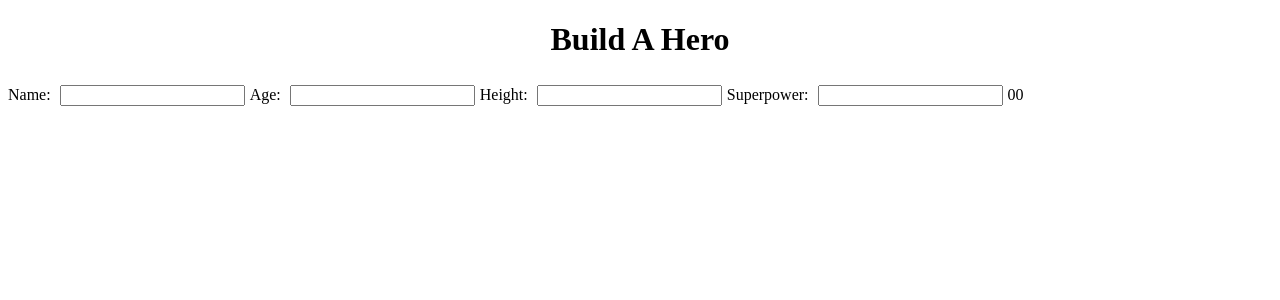
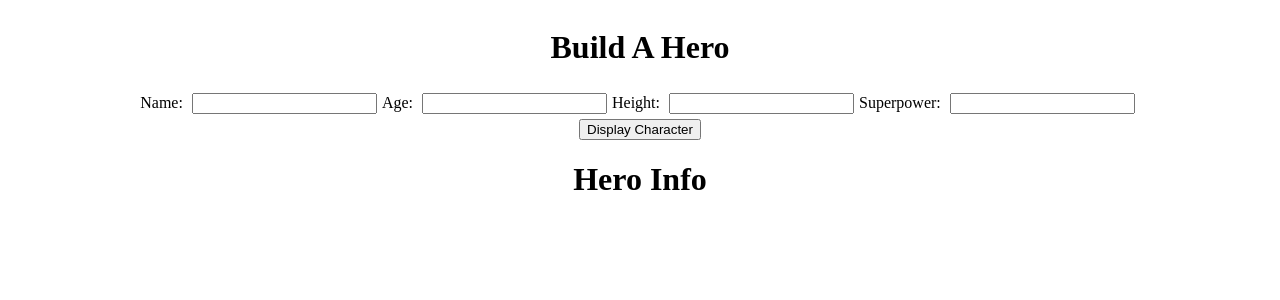
Before and after one commit to NjeriMuchiri/reactpractice-app, a React (Create React App) app: page / in a window 1280 px wide. Shown: the top 300 px of the page. Built offline with nearby package versions, Linux system fonts and the light colour scheme.

Commit message:
created an onclick function

```diff
--- a/src/App.css
+++ b/src/App.css
@@ -0,0 +1,4 @@
+.App{
+    display:grid;
+    place-items: center;
+}
--- a/src/App.js
+++ b/src/App.js
@@ -7,11 +7,12 @@ function App() {
       const [age,setAge] = useState(0);
       const [height,setHeight] = useState(0);
       const [superPower,setSuperPower] = useState('');
-
+      const [displayCharacter, setDisplayCharacter] = useState(false);
 
   return (
     <div className="App">
       <h1 style={{textAlign: 'center'}}>Build A Hero </h1>
+      <div>
       <label>Name: </label>
       <input type="text" style={{margin: 5}}
       onChange={(event) =>
@@ -40,10 +41,19 @@ function App() {
         setSuperPower(event.target.value)
         }}
       />
-      {name}
-      {age}
-      {height}
-      {superPower}
+      </div>
+      <button onClick={() => {
+        setDisplayCharacter(true)
+      }}
+      >Display Character</button>
+      <div>
+        <h1 style={{textAlign: 'center'}}>Hero Info</h1>
+        {displayCharacter && (
+        <ul>
+          <li>Kashee</li>
+        </ul>
+        )}
+      </div>
     </div>
   );
 }
```
